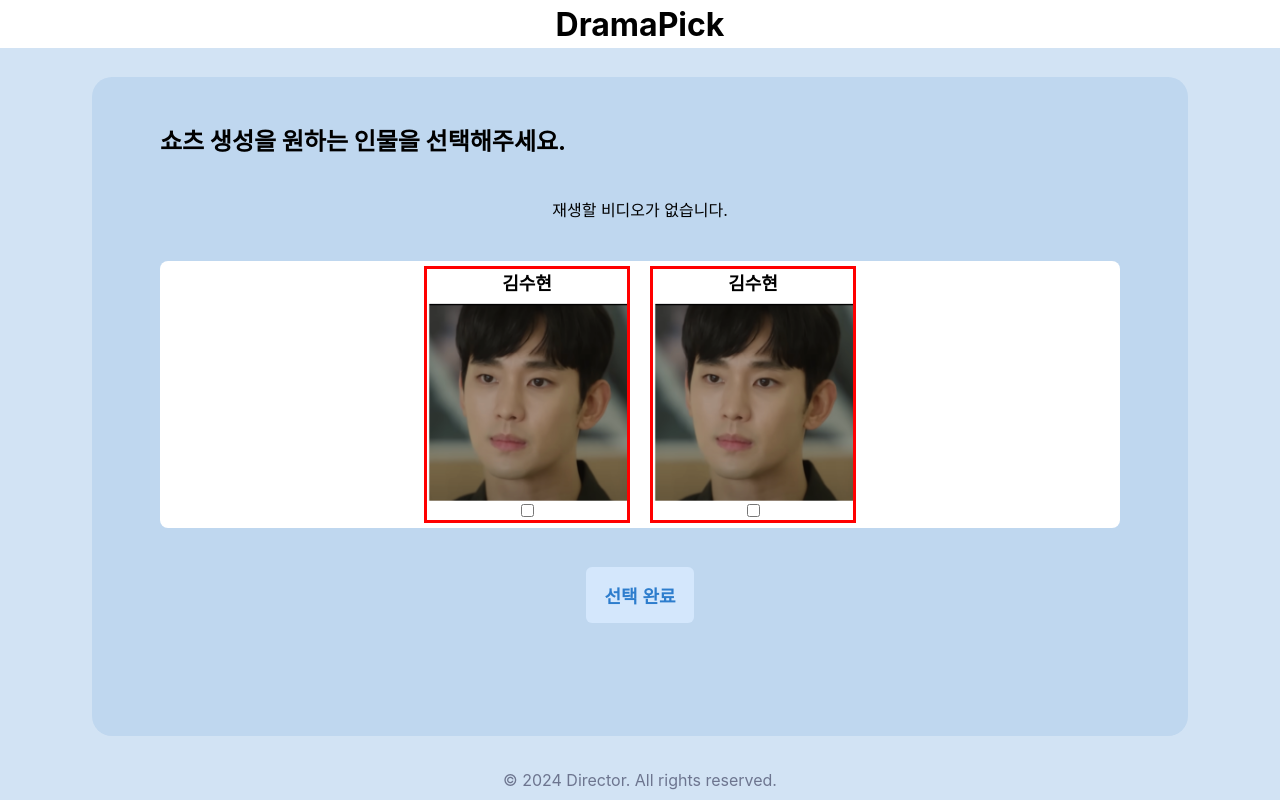
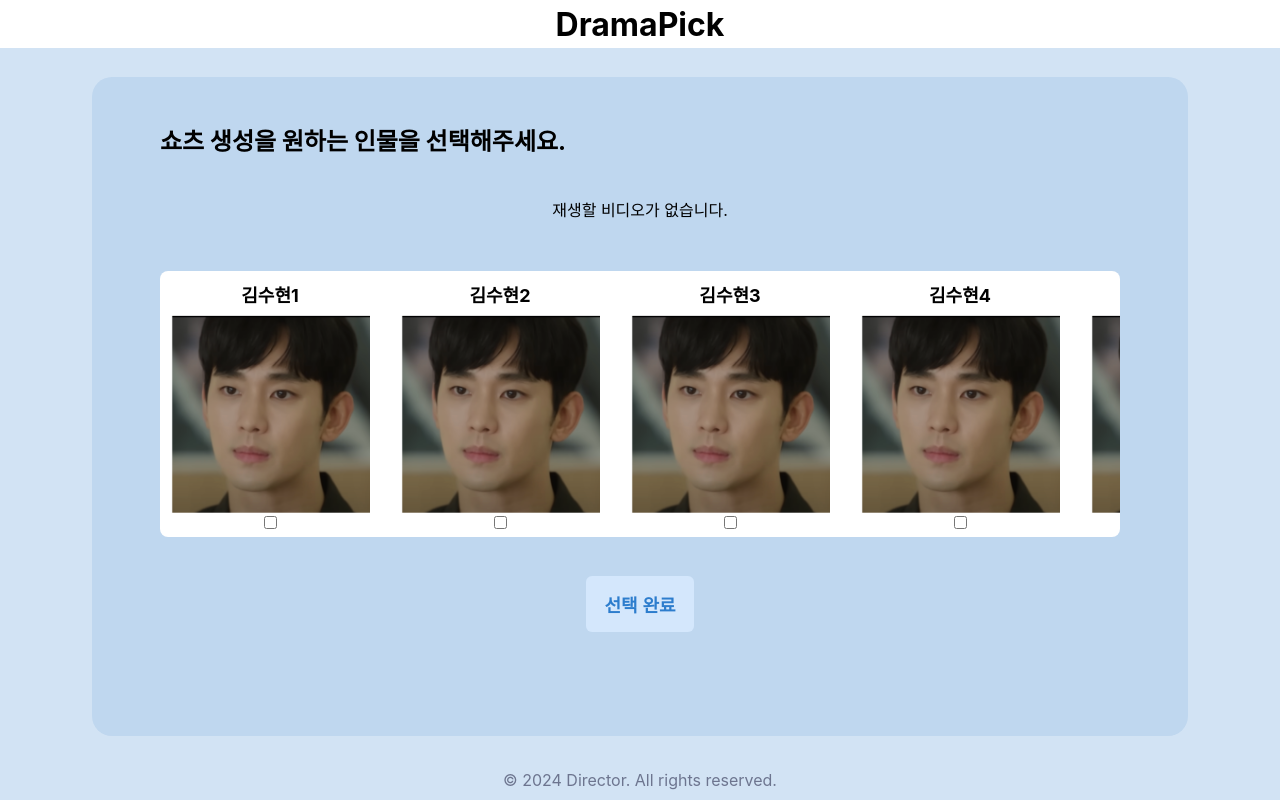
Before and after one commit to DramaPick/dramapick_service_frontent, a React (Create React App) app in the folder dramapick-react/: page /selection in a window 1280 px wide. Built offline with nearby package versions, Linux system fonts and the light colour scheme.

Commit message:
[ADD] 인물 선택 화면 - 인물 선택 시 가로 스크롤 나타나게 하기 - 인물 사진 최대 크기 설정 - 완료 버튼 클릭 시 백엔드로 선택된 인물 이름 & 이미지 리스트 전달되도록 하는 기능 구현 - 기타 css

```diff
--- a/dramapick-react/src/components/Person.jsx
+++ b/dramapick-react/src/components/Person.jsx
@@ -1,17 +1,22 @@
-import React from "react";
+import React, {useState} from "react";
 import styles from "../styles/Person.module.css";
 
 const Person = (props) => {
-const { name, imgSrc } = props;
+    const { name, imgSrc, onSelect } = props;
+    const [isSelected, setIsSelected] = useState(false);
+
+    const handleCheckboxChange = (event) => {
+        const selected = event.target.checked;
+        setIsSelected(selected);
+        onSelect(name, imgSrc, selected);
+    };
 
     return (
-        <div>
-            <div className={styles.person_container}>
-                <p>{name}</p>
-                <img src={imgSrc} alt="Profile" className={styles.profile_image}/>
-                <input type="checkbox" id="selection"/>
-                <label htmlFor="selection"></label>
-            </div>
+        <div className={styles.person_container}>
+            <p>{name}</p>
+            <img src={imgSrc} alt="Profile" className={styles.profile_image}/>
+            <input type="checkbox" checked={isSelected} onChange={handleCheckboxChange} id={`checkbox-${name}`} />
+            <label htmlFor={`checkbox-${name}`}></label>
         </div>
     );
 };
--- a/dramapick-react/src/pages/PSelection.jsx
+++ b/dramapick-react/src/pages/PSelection.jsx
@@ -1,12 +1,16 @@
-import React, { useEffect } from 'react';
+import React, { useEffect, useState } from 'react';
 import { useLocation } from 'react-router-dom';
 import Person from "../components/Person";
 import Button from "../components/Button";
 import profile from "../assets/person_profile_test.png";
 import styles from "../styles/PSelection.module.css";
+import axios from "axios";
 
 const PSelection = () => {
     const location = useLocation();
+    const [selectedUsers, setSelectedUsers] = useState([]);
+    const postVideoId = "1";
+
     useEffect(() => {
         console.log(location);
     }, [location])
@@ -20,6 +24,36 @@ const PSelection = () => {
             return `https://www.youtube.com/embed/${videoId}`;
         }
         return url; // YouTube가 아닐 경우 원래 URL 반환
+    };
+
+    const handleCompleteSelection = () => {
+        console.log("선택된 사용자들:", selectedUsers);
+
+        const data = {
+            users: selectedUsers,
+        };
+
+        axios
+            .post(`http://127.0.0.1:8000/api/videos/${postVideoId}/actors/select`, JSON.stringify(data), {
+                headers: {
+                    "Content-Type": "application/json",
+                },
+            })
+            .then((response) => {
+                console.log("서버 응답:", response.data);
+            })
+            .catch((error) => {
+                console.error("서버 요청 오류:", error.response.data);
+            });
+    };
+
+    // Person 컴포넌트에서 전달된 선택 상태를 부모에서 처리
+    const handleSelectUser = (name, imgSrc, isSelected) => {
+        if (isSelected) { // 체크되었을 때 해당 사용자 추가
+            setSelectedUsers((prev) => [...prev, { name, imgSrc }]);
+        } else { // 체크 해제되었을 때 해당 사용자 제거
+            setSelectedUsers((prev) => prev.filter(user => user.name !== name));
+        }
     };
 
     return (
@@ -45,10 +79,17 @@ const PSelection = () => {
                 )}
             </div>
             <div className={styles.profiles_div}>
-                <Person name="김수현" imgSrc={profile}></Person>
-                <Person name="김수현" imgSrc={profile}></Person>
+                <Person name="김수현1" imgSrc={profile} onSelect={handleSelectUser} ></Person>
+                <Person name="김수현2" imgSrc={profile} onSelect={handleSelectUser} ></Person>
+                <Person name="김수현3" imgSrc={profile} onSelect={handleSelectUser} ></Person>
+                <Person name="김수현4" imgSrc={profile} onSelect={handleSelectUser} ></Person>
+                <Person name="김수현5" imgSrc={profile} onSelect={handleSelectUser} ></Person>
+                <Person name="김수현6" imgSrc={profile} onSelect={handleSelectUser} ></Person>
+                <Person name="김수현7" imgSrc={profile} onSelect={handleSelectUser} ></Person>
+                <Person name="김수현8" imgSrc={profile} onSelect={handleSelectUser} ></Person>
+                <Person name="김수현9" imgSrc={profile} onSelect={handleSelectUser} ></Person>
             </div>
-            <Button text="선택 완료"></Button>
+            <Button text="선택 완료" onClick={handleCompleteSelection}></Button>
         </div>
     );
 };
--- a/dramapick-react/src/styles/PSelection.module.css
+++ b/dramapick-react/src/styles/PSelection.module.css
@@ -4,6 +4,8 @@
     display: flex;
     flex-direction: column;
     gap: 24px;
+
+    overflow-y: auto;
 }
 
 .pselection_div h2 {
@@ -15,15 +17,20 @@
     display: flex;
     align-items: center;
     justify-content: center;
+    margin-bottom: 10px;
 }
 
 .profiles_div {
     background-color: white;
     border-radius: 8px;
 
+    width: 100%;
+    height: auto;
+
     display: flex;
-    justify-content: center;
+    flex-direction: row;
     overflow-x: auto;
-    gap: 20px;
-    white-space: nowrap;
+    flex-wrap: nowrap;
+    justify-content: flex-start;
+    gap: 10px;
 }
--- a/dramapick-react/src/styles/Person.module.css
+++ b/dramapick-react/src/styles/Person.module.css
@@ -2,17 +2,22 @@
     display: flex;
     flex-direction: column;
     align-items: center;
-    border: solid;
-    border-color: red;
 
-    margin-top: 5px;
+    margin-top: 10px;
     margin-bottom: 5px;
+    margin-left: 10px;
+    margin-right: 10px;
+
+    box-sizing: border-box;
+
+    width: 30%;
 }
 
 .person_container p {
     display: flex;
     justify-content: center;
     align-items: center;
+
     font-size: large;
     font-weight: bold;
 
@@ -21,8 +26,5 @@
 }
 
 .profile_image {
-    width: 100%;
-    height: auto;
     max-width: 200px;
-    object-fit: cover;
 }
```
